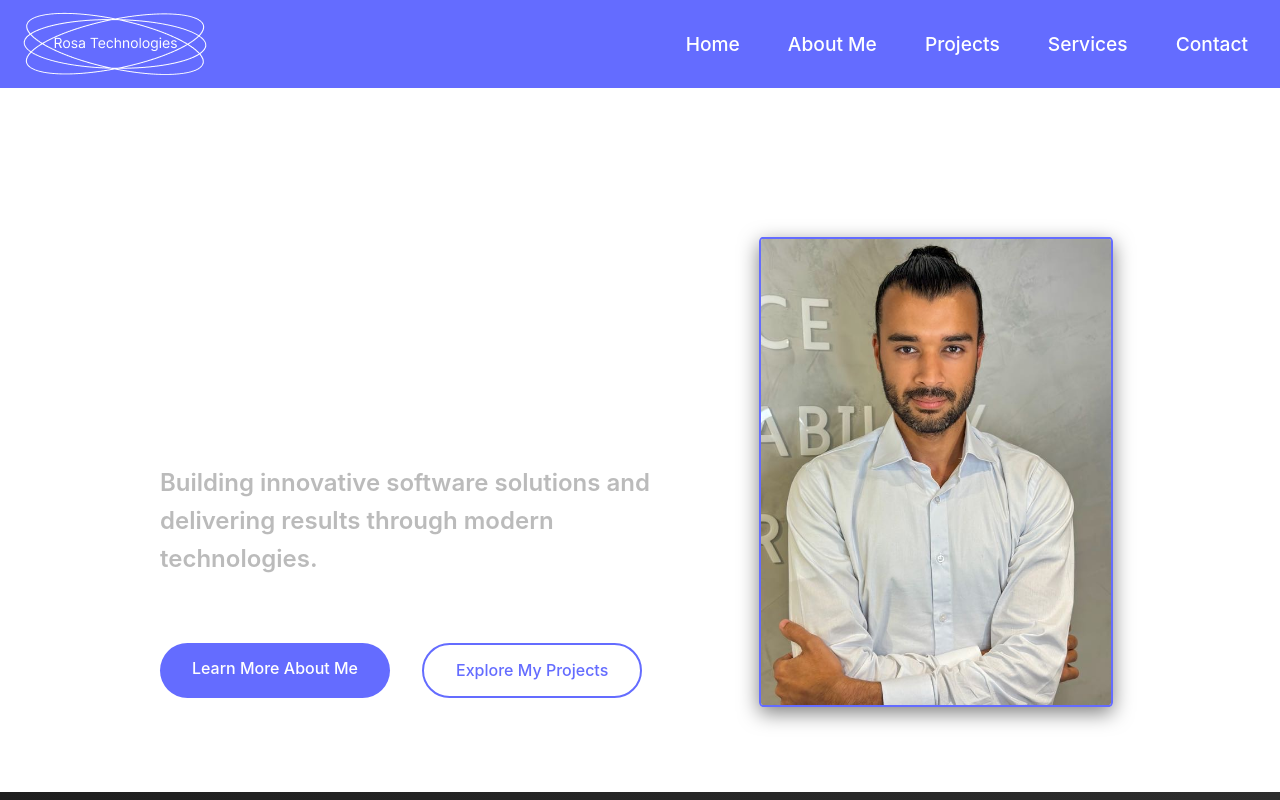
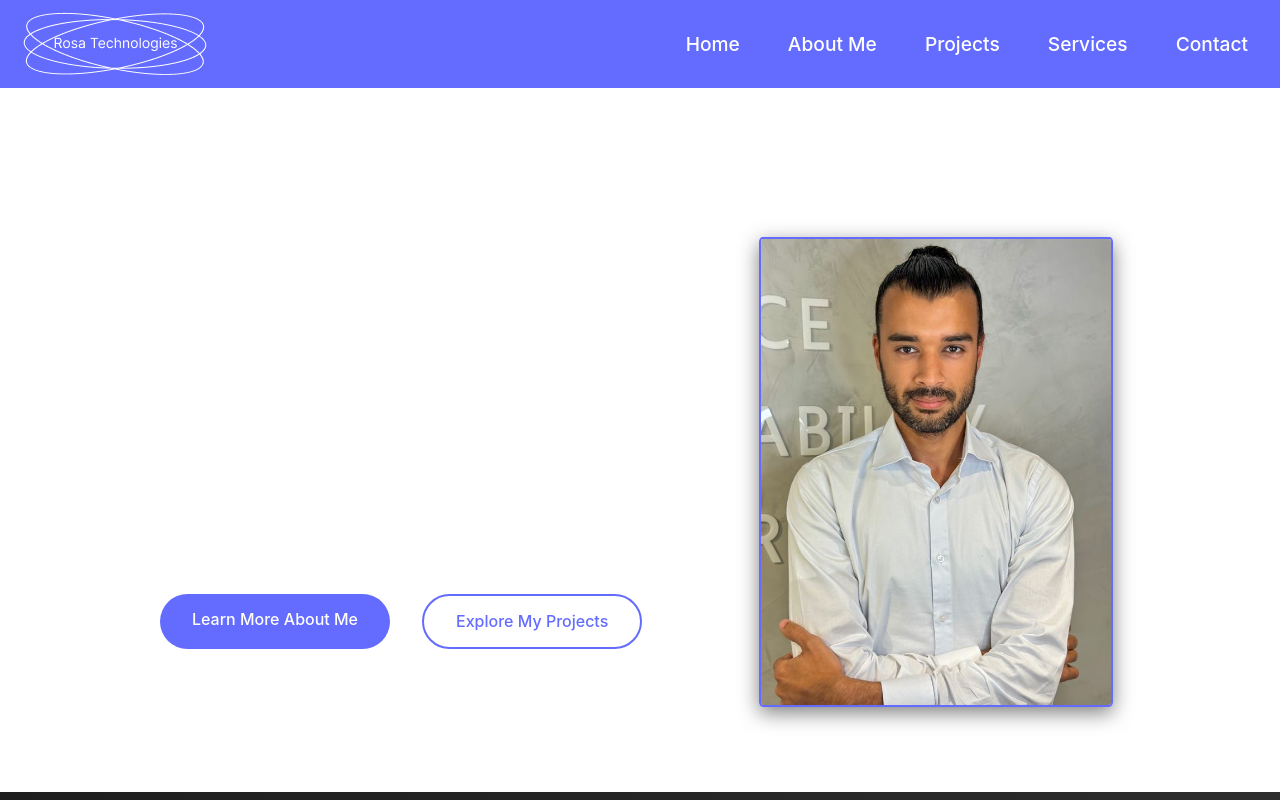
Before and after one commit to rosadigital/portifolioCentennial, a React (Vite) app in the folder portifolio/: page / in a window 1280 px wide. Shown: the top 800 px of the page. Built offline with nearby package versions, Linux system fonts and the light colour scheme.

Commit message:
Including header component
Converting header sections from jsx to a component with title and subtitle

```diff
--- /dev/null
+++ b/portifolio/src/components/Header.jsx
@@ -0,0 +1,15 @@
+// Header.jsx
+import React from 'react';
+import '../styles/Header.css';
+
+const Header = ({ title, subtitle, children }) => {
+  return (
+    <header className="header">
+      <h2 className="header-title">{title}</h2>
+      {subtitle && <p className="header-subtitle">{subtitle}</p>}
+      {children}
+    </header>
+  );
+};
+
+export default Header;
--- a/portifolio/src/pages/AboutMe.jsx
+++ b/portifolio/src/pages/AboutMe.jsx
@@ -1,6 +1,7 @@
 import React from 'react';
 import NavBar from '../components/NavBar';
 import Footer from '../components/Footer';
+import Header from '../components/Header';
 import profilePhoto from '../assets/img_profileAbout.jpg';
 import '../styles/AboutMe.css';
 
@@ -9,7 +10,9 @@ const AboutMe = () => {
     <>
       <NavBar />
       <section className="container-about">
-        <h1 className="title-about">Felipe Rosa – Software Developer & Product Manager</h1>
+      <Header
+          title="Felipe Rosa – Software Developer & Product Manager"
+        />
         <div className="grid-container-about">
           <div className="grid-item-about">
             <header className="header-about">
--- a/portifolio/src/pages/ContactMe.jsx
+++ b/portifolio/src/pages/ContactMe.jsx
@@ -2,6 +2,7 @@ import React, { useState } from 'react';
 import { useNavigate } from 'react-router-dom';
 import NavBar from '../components/NavBar';
 import Footer from '../components/Footer';
+import Header from '../components/Header';
 import '../styles/ContactMe.css';
 
 const Contact = () => {
@@ -33,11 +34,8 @@ const Contact = () => {
   return (
     <>
       <NavBar />
+      <Header title={'Let’s Get in Touch!'} subtitle={'I’m available for freelance work, collaboration, or just a chat about the latest in tech.'}/>
       <section className="container-contactme">
-        <h2 className="title-contactme">Let’s Get in Touch!</h2>
-        <p className="subtitle-contactme">
-          I’m available for freelance work, collaboration, or just a chat about the latest in tech.
-        </p>
         <div className="grid-container-contactme">
           <div className="grid-item-contactme">
             <form className="form-contactme" onSubmit={handleSubmit}>
--- a/portifolio/src/pages/Home.jsx
+++ b/portifolio/src/pages/Home.jsx
@@ -1,6 +1,7 @@
 import React from 'react';
 import NavBar from '../components/NavBar';
 import Footer from '../components/Footer';
+import Header from '../components/Header';
 import profilePhoto from '../assets/img_profileHome.jpg';
 import '../styles/Home.css';
 
@@ -8,19 +9,18 @@ const Home = () => {
   return (
     <>
       <NavBar />
+      <Header title={''} subtitle={''}/>
       <section className="container-home">
         <div className="grid-container-home">
           <div className="grid-item-home">
-            <header className="header-home">
-              <h1 className="headline-home">Hi, I’m Felipe Rosa Software Developer</h1>
-              <h2 className="subheadline-home">
-                Building innovative software solutions and delivering results through modern technologies.
-              </h2>
+          <Header
+            title={<h1>Hi, I’m Felipe Rosa<br />Software Developer & Product Manager</h1>}
+            subtitle={<h2>Building innovative software solutions and delivering results through modern technologies.</h2>}
+            />
               <div className="button-container-home">
                 <a href="/about" className="learn-more-button-home">Learn More About Me</a>
                 <a href="/projects" className="explore-projects-button-home">Explore My Projects</a>
               </div>
-            </header>
           </div>
 
           <div className="grid-item-home">
--- a/portifolio/src/pages/Projects.jsx
+++ b/portifolio/src/pages/Projects.jsx
@@ -1,6 +1,7 @@
 import React from 'react';
 import NavBar from '../components/NavBar';
 import Footer from '../components/Footer';
+import Header from '../components/Header';
 import img_MCSTools from '../assets/img_MCSTools.png';
 import img_intranet from '../assets/img_intranet.png';
 import img_nossoTools from '../assets/img_nossoTools.png';
@@ -63,8 +64,8 @@ const Projects = () => {
   return (
     <>
       <NavBar />
+      <Header title='Featured Projects'/>
       <section className="projects-container-projects">
-        <h2 className="projects-title-projects">Featured Projects</h2>
         {projects.map((project, index) => (
           <ProjectCard key={index} project={project} index={index} />
         ))}
--- a/portifolio/src/pages/Services.jsx
+++ b/portifolio/src/pages/Services.jsx
@@ -1,6 +1,7 @@
 import React from 'react';
 import NavBar from '../components/NavBar';
 import Footer from '../components/Footer';
+import Header from '../components/Header';
 import '../styles/Services.css';
 
 const services = [
@@ -13,15 +14,15 @@ const services = [
     description: "Creating high-quality mobile applications with responsive design, ensuring cross-platform compatibility and seamless user experience."
   },
   {
-    title: "Backend Development (Django, Flask, Node.js)",
-    description: "Expertise in building and maintaining robust REST APIs, managing database interactions, and developing scalable microservices architectures."
+    title: "Backend Development",
+    description: "Using Django, Flask, Node.js, expertise in building and maintaining robust REST APIs, managing database interactions, and developing scalable microservices architectures."
   },
   {
     title: "Cloud Solutions (AWS, Azure)",
     description: "Proficient in cloud infrastructure services, including AWS Lambda, API Gateway, Compute, S3, and DynamoDB for cost-effective and scalable cloud-based solutions."
   },
   {
-    title: "AI & Machine Learning Integration",
+    title: "AI & Machine Learning",
     description: "Implementing AI and machine learning solutions, fine-tuning models for data analytics, document querying, and predictive analytics using tools like BERT, LLaMA, and Langchain."
   },
   {
@@ -34,11 +35,8 @@ const Services = () => {
   return (
     <>
       <NavBar />
+      <Header title={'My Core Services'} subtitle={'I offer services to help businesses leverage cutting-edge technologies for digital transformation.'}/>
       <section className="container-services">
-        <h2 className="title-services">My Core Services</h2>
-        <p className="subtitle-services">
-          I offer services to help businesses leverage cutting-edge technologies for digital transformation.
-        </p>
         <div className="grid-container-services">
           {services.map((service, index) => (
             <div className="service-card-services" key={index}>
--- a/portifolio/src/styles/AboutMe.css
+++ b/portifolio/src/styles/AboutMe.css
@@ -1,5 +1,4 @@
 .container-about {
-  padding-top: 6rem;
   padding-bottom: 6rem;
   padding-left: 6rem;
 
--- a/portifolio/src/styles/ContactMe.css
+++ b/portifolio/src/styles/ContactMe.css
@@ -1,6 +1,6 @@
 .container-contactme {
   flex-grow: 1;
-  padding-top: 4rem;
+  padding-top: 1rem;
   margin-left: 10rem;
   margin-right: 6rem;
 }
@@ -24,6 +24,7 @@
   flex-wrap: wrap;
   justify-content: center;
   gap: 2rem;
+  align-items: center;
 }
 
 .grid-item-contactme {
--- /dev/null
+++ b/portifolio/src/styles/Header.css
@@ -0,0 +1,34 @@
+.header {
+    text-align: center;
+    padding-top: 2rem;
+  }
+
+  .header-title {
+    font-weight: bold;
+    color: #fff;
+    font-size: 2rem;
+    margin-bottom: 1rem;
+  }
+
+  .header-subtitle {
+    color: #fff;
+    font-size: 1rem;
+    margin-bottom: 1.5rem;
+    line-height: 1.6;
+  }
+
+  .button-about {
+    margin-top: 1rem;
+    padding: 0.8rem 1.5rem;
+    background-color: #646cff;
+    color: #fff;
+    border: none;
+    border-radius: 5px;
+    text-decoration: none;
+    cursor: pointer;
+    transition: background-color 0.3s ease;
+  }
+
+  .button-about:hover {
+    background-color: #535bf2;
+  }
--- a/portifolio/src/styles/Home.css
+++ b/portifolio/src/styles/Home.css
@@ -1,6 +1,5 @@
 .container-home {
   flex-grow: 1;
-  padding-top: 4rem;
   margin-left: 10rem;
   margin-right: 6rem;
 }
@@ -48,7 +47,7 @@
 }
 
 .button-container-home {
-  margin-top: 3rem;
+  /* margin-top: 3rem; */
   display: flex;
   gap: 2rem;
 }
--- a/portifolio/src/styles/Projects.css
+++ b/portifolio/src/styles/Projects.css
@@ -1,5 +1,4 @@
 .projects-container-projects {
-  padding-top: 4rem;
   display: flex;
   flex-direction: column;
   align-items: center;
--- a/portifolio/src/styles/Services.css
+++ b/portifolio/src/styles/Services.css
@@ -1,5 +1,4 @@
 .container-services {
-  padding-top: 4rem;
   padding-bottom: 6rem;
   max-width: 1200px;
   margin: 0 auto;
```
